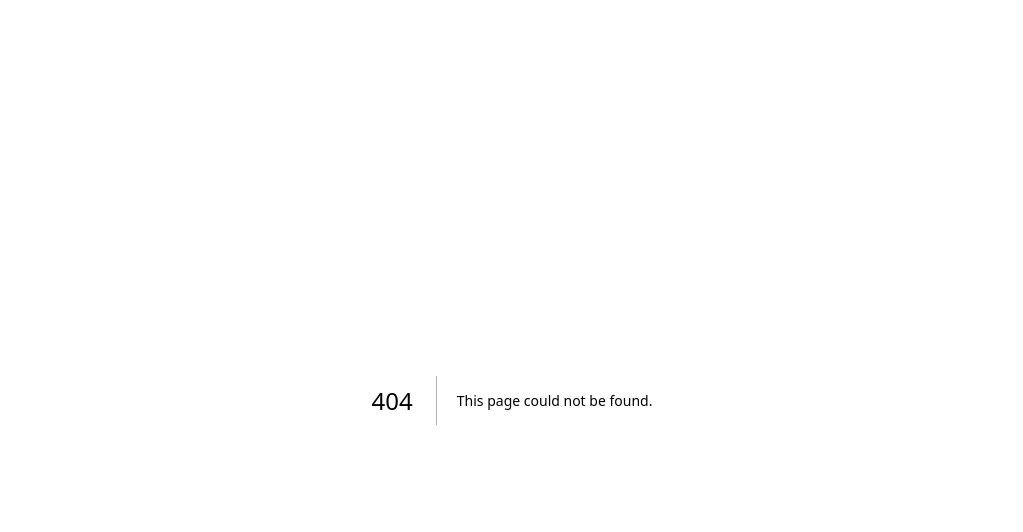
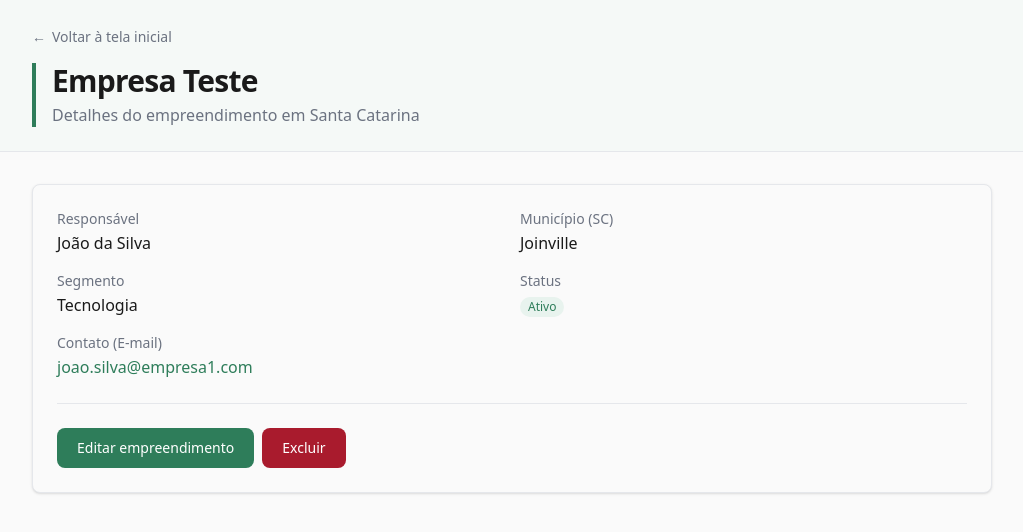
Before and after one commit to vhasckel/desafio-de-software, a Next.js app: page /business/1 in a window 1280 px wide. Before the commit this address had no page. Shown: the top 532 px of the page, without its empty margins (128-1151 px from the left). Built offline with nearby package versions, Linux system fonts and the light colour scheme.

Commit message:
feature: create page to pull business by id

```diff
--- a/data/businesses.json
+++ b/data/businesses.json
@@ -24,15 +24,6 @@
     "city": "Joinville",
     "sector": "Comércio",
     "contact": "joao@comerciodovale.com",
-    "status": "Ativo"
-  },
-  {
-    "id": "4",
-    "name": "Indústria do Sul",
-    "manager": "Maria Oliveira",
-    "city": "Joinville",
-    "sector": "Indústria",
-    "contact": "maria@industriasul.com.br",
     "status": "Ativo"
   },
   {
--- /dev/null
+++ b/src/app/business/[id]/page.tsx
@@ -0,0 +1,149 @@
+'use client';
+
+import { useEffect, useState } from 'react';
+import Link from 'next/link';
+import { notFound, useParams, useRouter } from 'next/navigation';
+import { deleteBusiness, getBusinessById } from '@/services/business';
+import { Button } from '@/components/ui/Button';
+import type { Business } from '@/types/business';
+import { BusinessStatus } from '@/types/business';
+import { ConfirmModal } from '@/components/ui/ConfirmModal';
+
+export default function BusinessDetailPage() {
+  const router = useRouter();
+  const params = useParams();
+  const id = params?.id as string | undefined;
+  const [business, setBusiness] = useState<Business | null | undefined>(
+    undefined,
+  );
+  const [showDeleteModal, setShowDeleteModal] = useState(false);
+
+  useEffect(() => {
+    if (!id) return;
+    getBusinessById(id)
+      .then(setBusiness)
+      .catch(() => setBusiness(null));
+  }, [id]);
+
+  if (!id) notFound();
+
+  if (business === undefined) {
+    return (
+      <div className='flex min-h-screen items-center justify-center bg-background text-foreground'>
+        <p className='text-muted'>Carregando...</p>
+      </div>
+    );
+  }
+
+  if (business === null || !business) notFound();
+
+  const handleConfirmDelete = async () => {
+    await deleteBusiness(business.id);
+    router.push('/');
+  };
+
+  return (
+    <div className='min-h-screen bg-background text-foreground'>
+      <header className='border-b border-border bg-sc-green-pale/30'>
+        <div className='mx-auto max-w-5xl px-6 py-6 sm:px-8'>
+          <Link
+            href='/'
+            className='mb-4 inline-flex items-center gap-1.5 rounded text-sm text-muted transition-colors hover:text-foreground focus:outline-none focus:ring-2 focus:ring-accent focus:ring-offset-2'
+          >
+            <span aria-hidden>←</span>
+            Voltar à tela inicial
+          </Link>
+          <div className='border-l-4 border-accent pl-4'>
+            <h1 className='text-2xl font-semibold tracking-tight text-foreground sm:text-3xl'>
+              {business.name}
+            </h1>
+            <p className='mt-1 text-sm text-muted sm:text-base'>
+              Detalhes do empreendimento em Santa Catarina
+            </p>
+          </div>
+        </div>
+      </header>
+
+      <main className='mx-auto max-w-5xl px-6 py-8 sm:px-8'>
+        <section
+          className='rounded-lg border border-border bg-background p-6 shadow-sm'
+          aria-labelledby='detail-heading'
+        >
+          <h2 id='detail-heading' className='sr-only'>
+            Dados do empreendimento
+          </h2>
+          <dl className='grid gap-4 sm:grid-cols-1 md:grid-cols-2'>
+            <div>
+              <dt className='text-sm font-medium text-muted'>Responsável</dt>
+              <dd className='mt-0.5 text-foreground'>{business.manager}</dd>
+            </div>
+            <div>
+              <dt className='text-sm font-medium text-muted'>Município (SC)</dt>
+              <dd className='mt-0.5 text-foreground'>{business.city}</dd>
+            </div>
+            <div>
+              <dt className='text-sm font-medium text-muted'>Segmento</dt>
+              <dd className='mt-0.5 text-foreground'>{business.sector}</dd>
+            </div>
+            <div>
+              <dt className='text-sm font-medium text-muted'>Status</dt>
+              <dd className='mt-0.5'>
+                <span
+                  className={`inline-flex rounded-full px-2 py-0.5 text-xs font-medium ${
+                    business.status === BusinessStatus.ACTIVE
+                      ? 'bg-sc-green-pale text-sc-green'
+                      : 'bg-sc-red/10 text-sc-red'
+                  }`}
+                >
+                  {business.status}
+                </span>
+              </dd>
+            </div>
+            <div className='md:col-span-2'>
+              <dt className='text-sm font-medium text-muted'>
+                Contato (E-mail)
+              </dt>
+              <dd className='mt-0.5'>
+                <a
+                  href={`mailto:${business.contact}`}
+                  className='text-accent hover:text-accent-hover hover:underline'
+                >
+                  {business.contact}
+                </a>
+              </dd>
+            </div>
+          </dl>
+          <div className='mt-6 border-t border-border pt-6 flex gap-2'>
+            <Button href={`/edit/${business.id}`} variant='primary' size='md'>
+              Editar empreendimento
+            </Button>
+            <Button
+              onClick={() => setShowDeleteModal(true)}
+              variant='danger'
+              size='md'
+              className='shrink-0'
+            >
+              Excluir
+            </Button>
+          </div>
+          <ConfirmModal
+            open={showDeleteModal}
+            onClose={() => setShowDeleteModal(false)}
+            onConfirm={handleConfirmDelete}
+            title='Excluir empreendimento'
+            message={
+              <>
+                Tem certeza que deseja excluir o empreendimento{' '}
+                <strong className='text-foreground'>{business.name}</strong>?
+                Esta ação não pode ser desfeita.
+              </>
+            }
+            confirmLabel='Excluir'
+            cancelLabel='Cancelar'
+            confirmVariant='danger'
+          />
+        </section>
+      </main>
+    </div>
+  );
+}
--- a/src/components/layout/BusinessCard.tsx
+++ b/src/components/layout/BusinessCard.tsx
@@ -1,6 +1,7 @@
 'use client';
 
 import { useState } from 'react';
+import Link from 'next/link';
 import { Business, BusinessStatus } from '@/types/business';
 import { Button } from '@/components/ui/Button';
 import { ConfirmModal } from '@/components/ui/ConfirmModal';
@@ -17,10 +18,13 @@ export function BusinessCard({ business }: { business: Business }) {
   };
 
   return (
-    <article className='group relative rounded-lg border border-border bg-background p-5 shadow-sm transition-shadow hover:shadow-md'>
-      <div className='flex items-start justify-between gap-3'>
+    <article className='group relative rounded-lg border border-border bg-background p-5 shadow-sm transition-all duration-200 hover:border-accent/50 hover:bg-sc-green-pale/20 hover:shadow-lg'>
+      <Link
+        href={`/business/${business.id}`}
+        className='flex items-start justify-between gap-3 rounded focus:outline-none focus:ring-2 focus:ring-accent focus:ring-offset-2'
+      >
         <div className='min-w-0 flex-1'>
-          <h2 className='truncate text-lg font-semibold tracking-tight text-foreground'>
+          <h2 className='truncate text-lg font-semibold tracking-tight text-foreground group-hover:text-accent'>
             {business.name}
           </h2>
           <p className='mt-1 text-sm text-muted'>{business.city}</p>
@@ -35,7 +39,7 @@ export function BusinessCard({ business }: { business: Business }) {
         >
           {business.status}
         </span>
-      </div>
+      </Link>
       <div className='mt-3 flex items-center justify-between gap-2 border-t border-border pt-3'>
         <div className='flex min-w-0 items-center gap-2'>
           <span className='text-xs text-muted'>{business.sector}</span>
```
